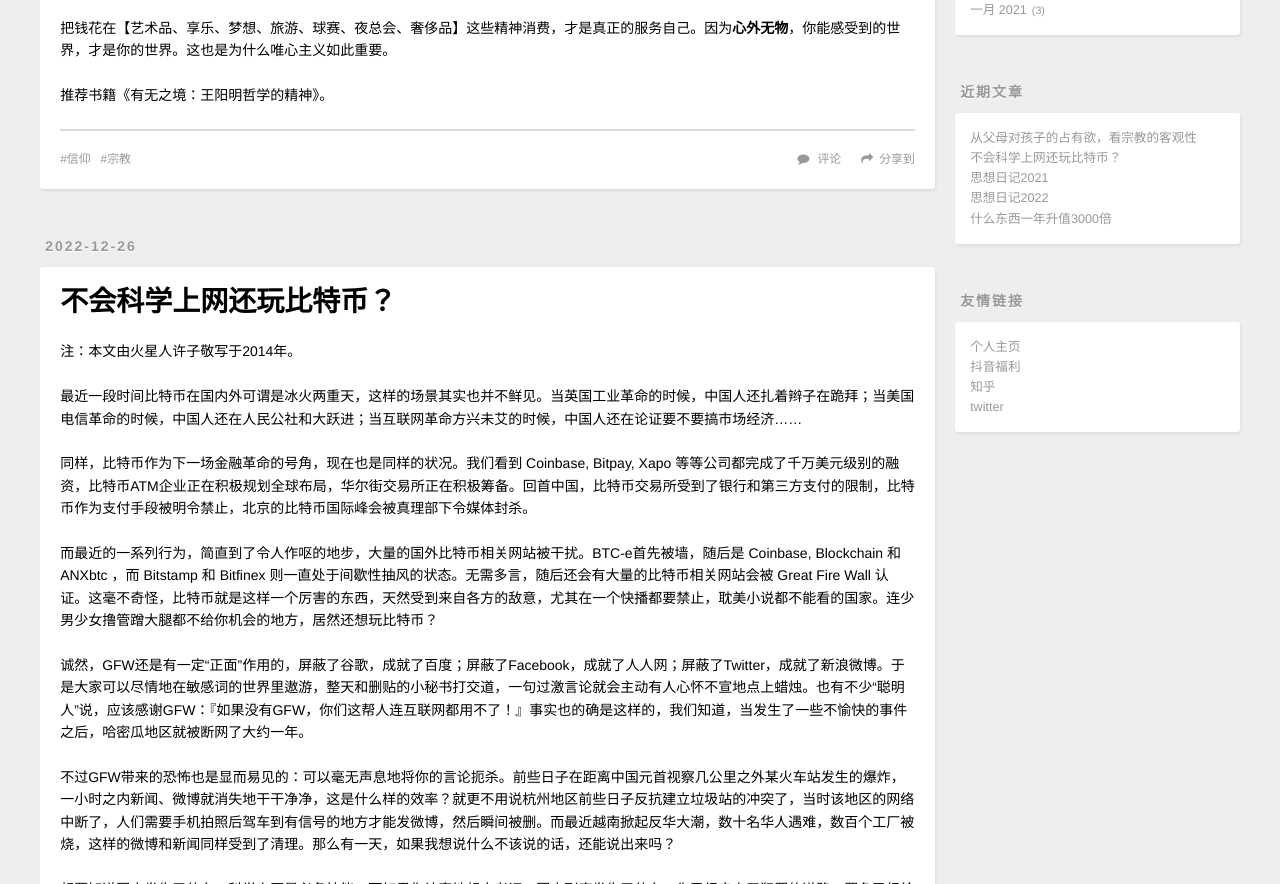
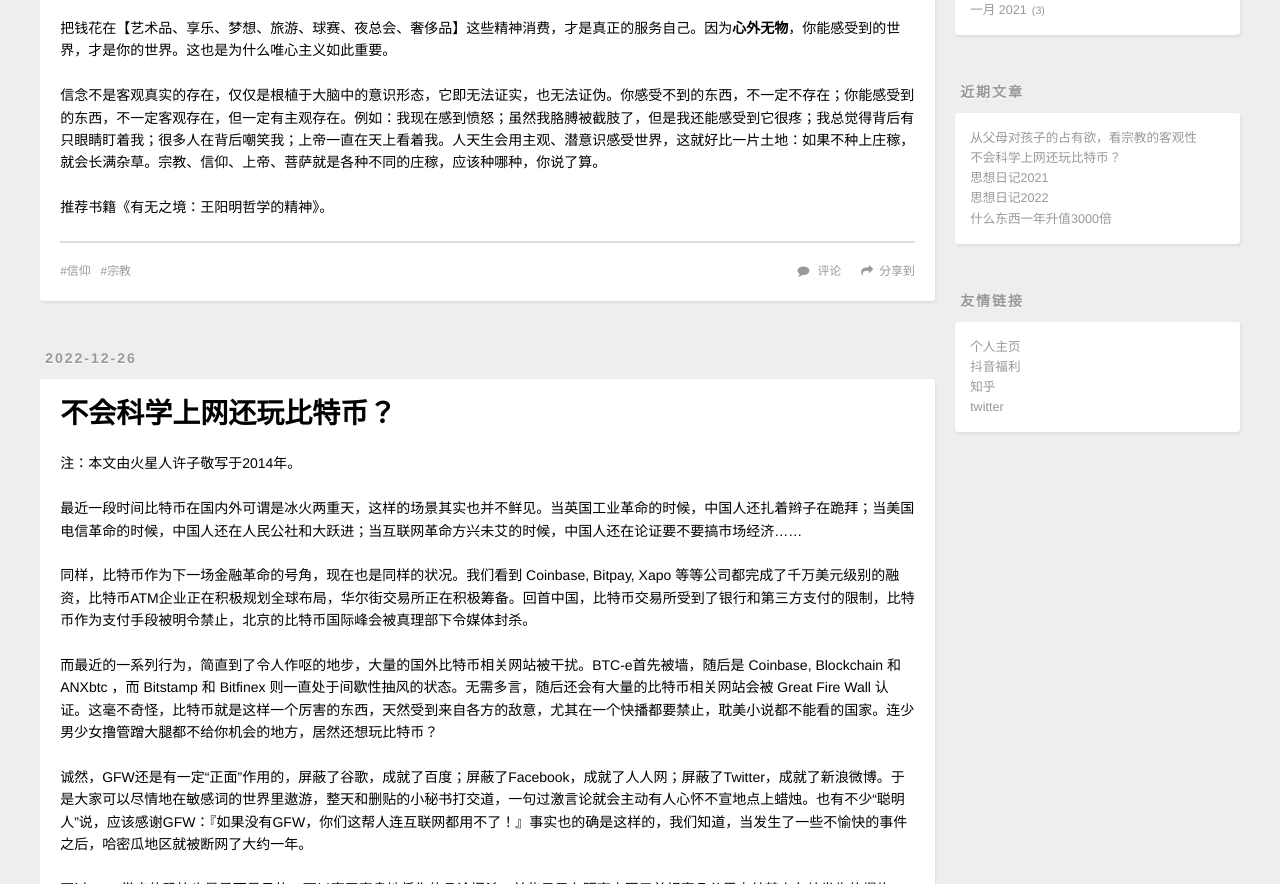
Before and after one commit to lj92458/article, a plain HTML site: page index.html in a window 1280 px wide. Shown: the part 1488-2372 px from the top of the page. Drawn offline with nearby package versions, Linux system fonts and the light colour scheme; a script that the page names is missing.

Commit message:
发表了新的文章

```diff
--- a/index.html
+++ b/index.html
@@ -113,6 +113,7 @@
 <p>6.你没有本质，只有一个一个的标签；你同时是：儿子、父亲、员工、领导、保安、保安队长、素食主义者、男人、人、动物、生物、一堆细胞、一堆原子。像洋葱一样可以层层剥下去，找不到本质。所以这些标签就成了你的本质(因为无，所以有)。<strong>注意：这些标签都是经过你允许，别人才会往你身上贴</strong>。</p>
 <p>抛开这所有的标签，你是谁？<strong>你只是你头脑中的梦想、观念、情绪、心智、感受、体验、模因，这才是真实的你啊</strong>！！！因此也就不难理解《道德经》说的：死而不亡者寿。身死而道存，后人传承了你的思想、精神、风骨、灵魂，能记住你并遵从你的教诲，那么你就是长寿、永生。基督教的灵魂、天堂、永生是不是也这样？灵魂就是观念、情绪、意识形态、思维定势。【被圣灵充满】，意思就是彻底认同并遵循圣经的教诲(<strong>洗脑，洗去头脑中的污秽</strong>)。</p>
 <p>把钱花在【艺术品、享乐、梦想、旅游、球赛、夜总会、奢侈品】这些精神消费，才是真正的服务自己。因为<strong>心外无物</strong>，你能感受到的世界，才是你的世界。这也是为什么唯心主义如此重要。</p>
+<p>信念不是客观真实的存在，仅仅是根植于大脑中的意识形态，它即无法证实，也无法证伪。你感受不到的东西，不一定不存在；你能感受到的东西，不一定客观存在，但一定有主观存在。例如：我现在感到愤怒；虽然我胳膊被截肢了，但是我还能感受到它很疼；我总觉得背后有只眼睛盯着我；很多人在背后嘲笑我；上帝一直在天上看着我。人天生会用主观、潜意识感受世界，这就好比一片土地：如果不种上庄稼，就会长满杂草。宗教、信仰、上帝、菩萨就是各种不同的庄稼，应该种哪种，你说了算。</p>
 <p>推荐书籍《有无之境：王阳明哲学的精神》。</p>
 
 
```
Also changed, not shown: 2023/01/03/从父母对孩子的占有欲，看宗教的客观性/index.html (+2 -1 lines).
